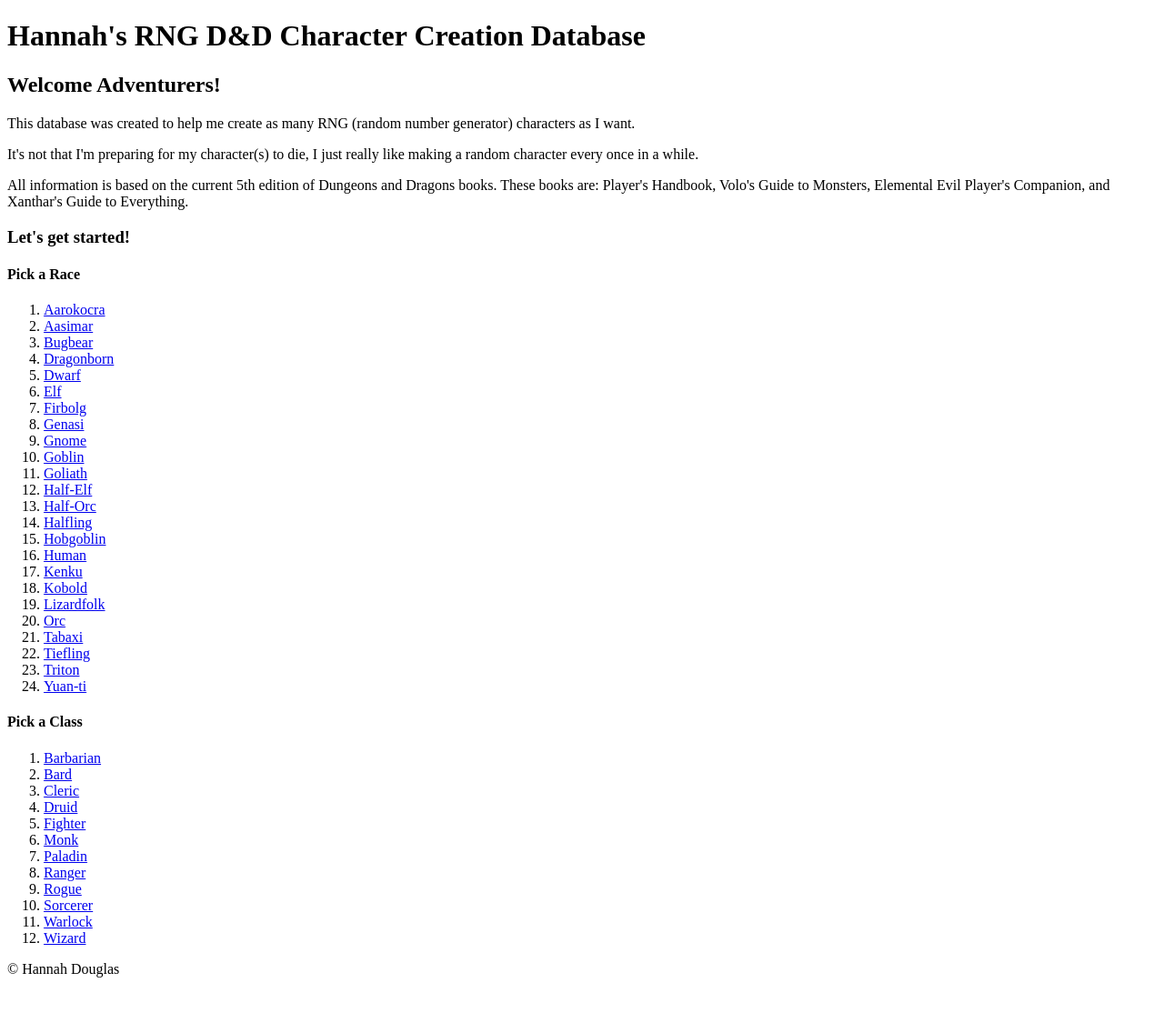
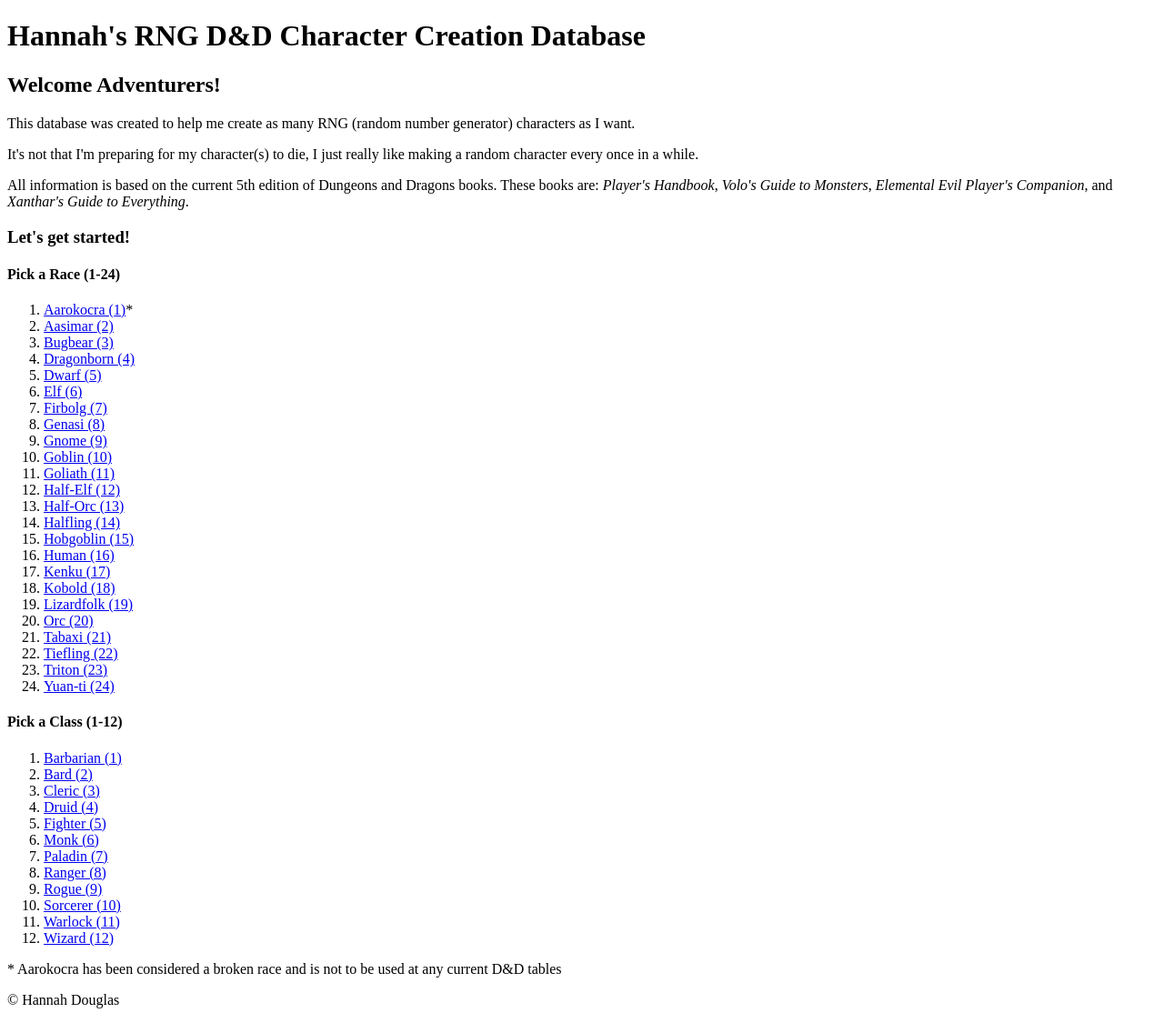
Before and after one commit to hldouglas/dnd-character-creation, a Jekyll site: the page built from index.html, in a window 1280 px wide. Shown: the whole page at 91% size. Built offline with Jekyll 4.4.1, drawn with Linux system fonts in a browser that asks for light colours; before the commit the page ends 1091 px from its top, so only the background shows below that.

Commit message:
Aarokocra page started
Sitemap has more pages to be made

```diff
--- a/_layouts/default.html
+++ b/_layouts/default.html
@@ -17,7 +17,7 @@
   {{content}}
 
   <footer class="island">
-    <p itemprop="author" class="push-0">© Hannah Douglas</p>
+    <p itemprop="author" class="push-0 milli">© Hannah Douglas</p>
   </footer>
 
 </body>
--- a/index.html
+++ b/index.html
@@ -2,55 +2,57 @@
 layout: default
 ---
 
-<main class="island">
+<main class="island max-length">
 
   <h2>Welcome Adventurers!</h2>
   <p>This database was created to help me create as many RNG (random number generator) characters as I want.</p>
   <p>It's not that I'm preparing for my character(s) to die, I just really like making a random character every once in a while.</p>
-  <p>All information is based on the current 5th edition of Dungeons and Dragons books. These books are: Player's Handbook, Volo's Guide to Monsters, Elemental Evil Player's Companion, and Xanthar's Guide to Everything.</p>
+  <p>All information is based on the current 5th edition of Dungeons and Dragons books. These books are: <em>Player's Handbook</em>, <em>Volo's Guide to Monsters</em>, <em>Elemental Evil Player's Companion</em>, and <em>Xanthar's Guide to Everything</em>.</p>
 
-  <h3>Let's get started!</h3>
-      <h4 class="push-0">Pick a Race</h4>
-      <ol>
-        <li class="island-1-4"><a href="#">Aarokocra</a></li>
-        <li class="island-1-4"><a href="#">Aasimar</a></li>
-        <li class="island-1-4"><a href="#">Bugbear</a></li>
-        <li class="island-1-4"><a href="#">Dragonborn</a></li>
-        <li class="island-1-4"><a href="#">Dwarf</a></li>
-        <li class="island-1-4"><a href="#">Elf</a></li>
-        <li class="island-1-4"><a href="#">Firbolg</a></li>
-        <li class="island-1-4"><a href="#">Genasi</a></li>
-        <li class="island-1-4"><a href="#">Gnome</a></li>
-        <li class="island-1-4"><a href="#">Goblin</a></li>
-        <li class="island-1-4"><a href="#">Goliath</a></li>
-        <li class="island-1-4"><a href="#">Half-Elf</a></li>
-        <li class="island-1-4"><a href="#">Half-Orc</a></li>
-        <li class="island-1-4"><a href="#">Halfling</a></li>
-        <li class="island-1-4"><a href="#">Hobgoblin</a></li>
-        <li class="island-1-4"><a href="#">Human</a></li>
-        <li class="island-1-4"><a href="#">Kenku</a></li>
-        <li class="island-1-4"><a href="#">Kobold</a></li>
-        <li class="island-1-4"><a href="#">Lizardfolk</a></li>
-        <li class="island-1-4"><a href="#">Orc</a></li>
-        <li class="island-1-4"><a href="#">Tabaxi</a></li>
-        <li class="island-1-4"><a href="#">Tiefling</a></li>
-        <li class="island-1-4"><a href="#">Triton</a></li>
-        <li class="island-1-4"><a href="#">Yuan-ti</a></li>
+  <h3><span class="pad-b-1-8 white-underline">Let's get started!</span></h3>
+      <h4 class="push-0">Pick a Race (1-24)</h4>
+      <ol class="list-group">
+        <li class="island-1-4"><a href="{{site.url}}/aarokocra.html/">Aarokocra (1)</a>*</li>
+        <li class="island-1-4"><a href="{{site.url}}/aasimar/.html">Aasimar (2)</a></li>
+        <li class="island-1-4"><a href="{{site.url}}/bugbear/.html">Bugbear (3)</a></li>
+        <li class="island-1-4"><a href="{{site.url}}/dragonborn/.html">Dragonborn (4)</a></li>
+        <li class="island-1-4"><a href="{{site.url}}/dwarf/.html">Dwarf (5)</a></li>
+        <li class="island-1-4"><a href="{{site.url}}/Elf/.html">Elf (6)</a></li>
+        <li class="island-1-4"><a href="{{site.url}}/firbolg/.html">Firbolg (7)</a></li>
+        <li class="island-1-4"><a href="{{site.url}}/genasi/.html">Genasi (8)</a></li>
+        <li class="island-1-4"><a href="{{site.url}}/gnome/.html">Gnome (9)</a></li>
+        <li class="island-1-4"><a href="{{site.url}}/goblin/.html">Goblin (10)</a></li>
+        <li class="island-1-4"><a href="{{site.url}}/goliath/.html">Goliath (11)</a></li>
+        <li class="island-1-4"><a href="{{site.url}}/half-elf/.html">Half-Elf (12)</a></li>
+        <li class="island-1-4"><a href="{{site.url}}/half-orc/.html">Half-Orc (13)</a></li>
+        <li class="island-1-4"><a href="{{site.url}}/halfling/.html">Halfling (14)</a></li>
+        <li class="island-1-4"><a href="{{site.url}}/hobgoblin/.html">Hobgoblin (15)</a></li>
+        <li class="island-1-4"><a href="{{site.url}}/human/.html">Human (16)</a></li>
+        <li class="island-1-4"><a href="{{site.url}}/kenku/.html">Kenku (17)</a></li>
+        <li class="island-1-4"><a href="{{site.url}}/kobold/.html">Kobold (18)</a></li>
+        <li class="island-1-4"><a href="{{site.url}}/lizardfolk/.html">Lizardfolk (19)</a></li>
+        <li class="island-1-4"><a href="{{site.url}}/orc/.html">Orc (20)</a></li>
+        <li class="island-1-4"><a href="{{site.url}}/tabaxi/.html">Tabaxi (21)</a></li>
+        <li class="island-1-4"><a href="{{site.url}}/tiefling/.html">Tiefling (22)</a></li>
+        <li class="island-1-4"><a href="{{site.url}}/triton/.html">Triton (23)</a></li>
+        <li class="island-1-4"><a href="{{site.url}}/yuan-ti/.html">Yuan-ti (24)</a></li>
       </ol>
-      <h4 class="push-0">Pick a Class</h4>
-      <ol class="push-0">
-        <li class="island-1-4"><a href="#">Barbarian</a></li>
-        <li class="island-1-4"><a href="#">Bard</a></li>
-        <li class="island-1-4"><a href="#">Cleric</a></li>
-        <li class="island-1-4"><a href="#">Druid</a></li>
-        <li class="island-1-4"><a href="#">Fighter</a></li>
-        <li class="island-1-4"><a href="#">Monk</a></li>
-        <li class="island-1-4"><a href="#">Paladin</a></li>
-        <li class="island-1-4"><a href="#">Ranger</a></li>
-        <li class="island-1-4"><a href="#">Rogue</a></li>
-        <li class="island-1-4"><a href="#">Sorcerer</a></li>
-        <li class="island-1-4"><a href="#">Warlock</a></li>
-        <li class="island-1-4"><a href="#">Wizard</a></li>
+      <h4 class="push-0">Pick a Class (1-12)</h4>
+      <ol class="list-group">
+        <li class="island-1-4"><a href="{{site.url}}/barbarian/.html">Barbarian (1)</a></li>
+        <li class="island-1-4"><a href="{{site.url}}/bard/.html">Bard (2)</a></li>
+        <li class="island-1-4"><a href="{{site.url}}/cleric/.html">Cleric (3)</a></li>
+        <li class="island-1-4"><a href="{{site.url}}/druid/.html">Druid (4)</a></li>
+        <li class="island-1-4"><a href="{{site.url}}/fighter/.html">Fighter (5)</a></li>
+        <li class="island-1-4"><a href="{{site.url}}/monk/.html">Monk (6)</a></li>
+        <li class="island-1-4"><a href="{{site.url}}/paladin/.html">Paladin (7)</a></li>
+        <li class="island-1-4"><a href="{{site.url}}/ranger/.html">Ranger (8)</a></li>
+        <li class="island-1-4"><a href="{{site.url}}/rogue/.html">Rogue (9)</a></li>
+        <li class="island-1-4"><a href="{{site.url}}/sorcerer/.html">Sorcerer (10)</a></li>
+        <li class="island-1-4"><a href="{{site.url}}/warlock/.html">Warlock (11)</a></li>
+        <li class="island-1-4"><a href="{{site.url}}/wizard/.html">Wizard (12)</a></li>
       </ol>
 
+      <p class="micro push-0">* Aarokocra has been considered a broken race and is not to be used at any current D&amp;D tables</p>
+
 </main>
```
Also changed, not shown: _includes/css/main.css (+40 -4 lines), aarokocra.html (added, +44 -0 lines), sitemap.xml (+106 -1 lines).
